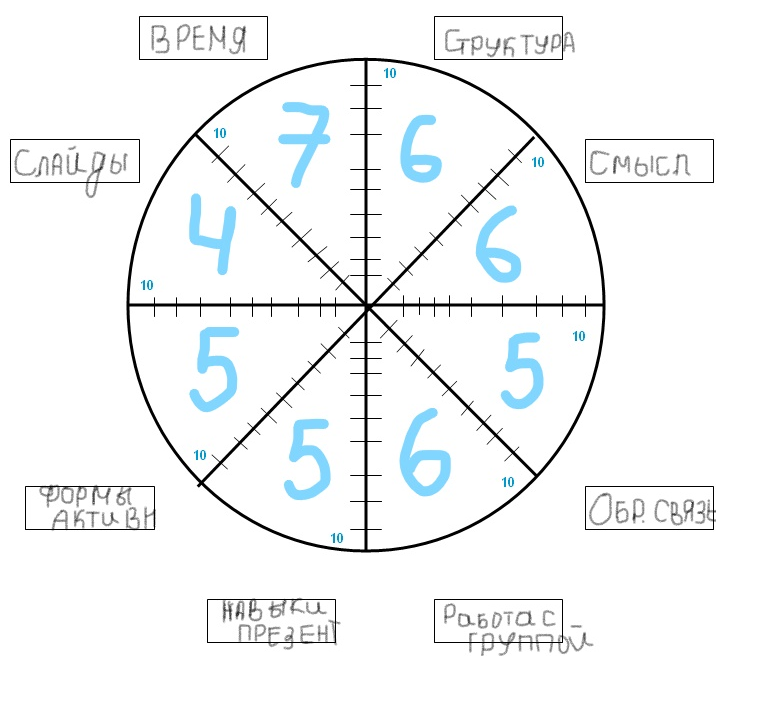
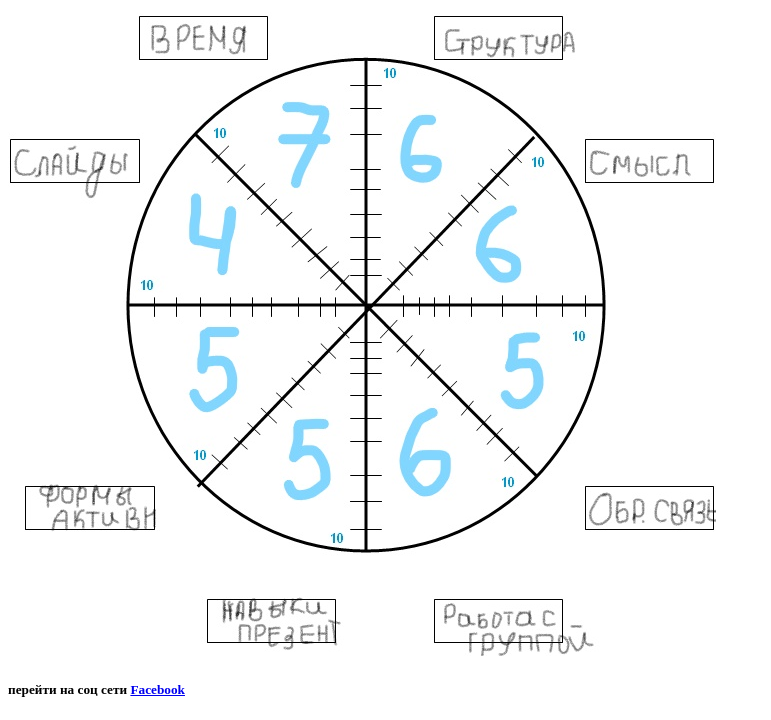
Before and after one commit to LenaVeleva/Lesson-04, a plain HTML site: page galery.html in a window 1280 px wide. Shown: the part 1050-1770 px from the top of the page, without its empty margins (0-771 px from the left). Before the commit the page ends 1718 px from the top, so only its background shows below. Drawn offline with Linux system fonts and the light colour scheme.

Commit message:
Изменения в файле galery.html

```diff
--- a/galery.html
+++ b/galery.html
@@ -10,5 +10,8 @@
     <p>My gallery</p>
     <img src="../Lesson-04/galery/fl.png" alt="">
     <img src="../Lesson-04/galery/pic.jpg" alt="">
+    <h5>перейти на соц сети
+        <a href="https://www.facebook.com/veleva.lena/" target="_blank">Facebook</a>
+    </h5>
 </body>
 </html>
```
